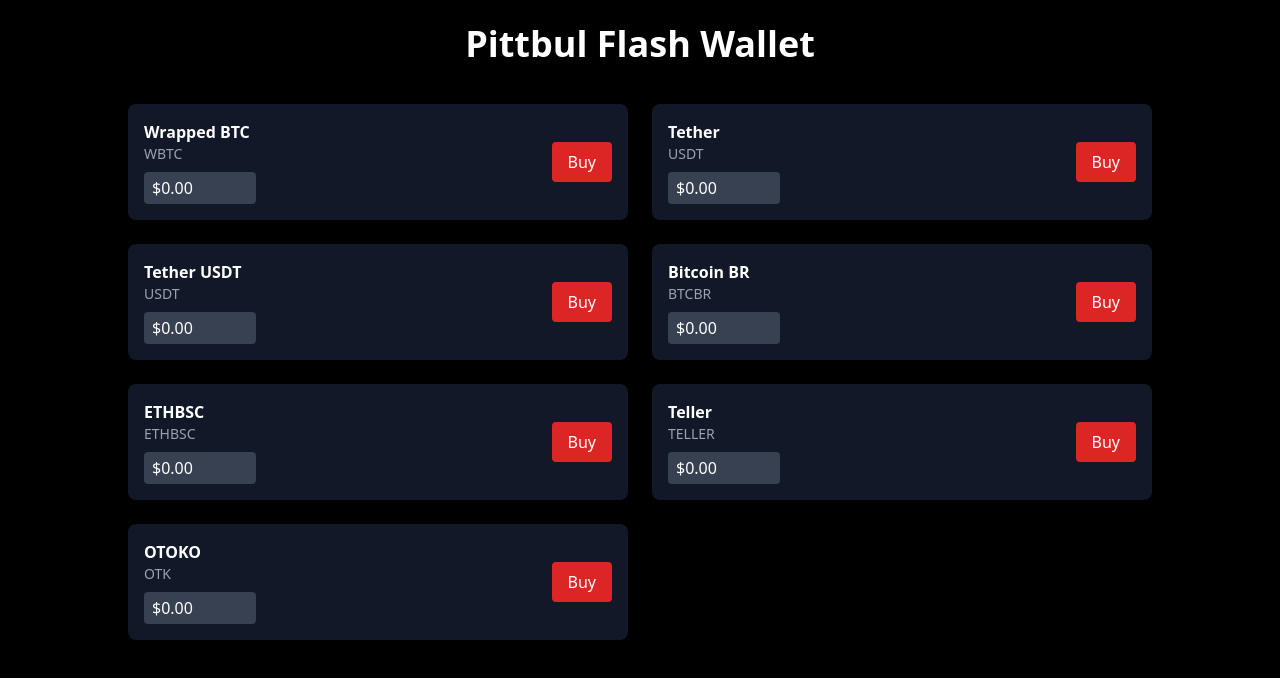
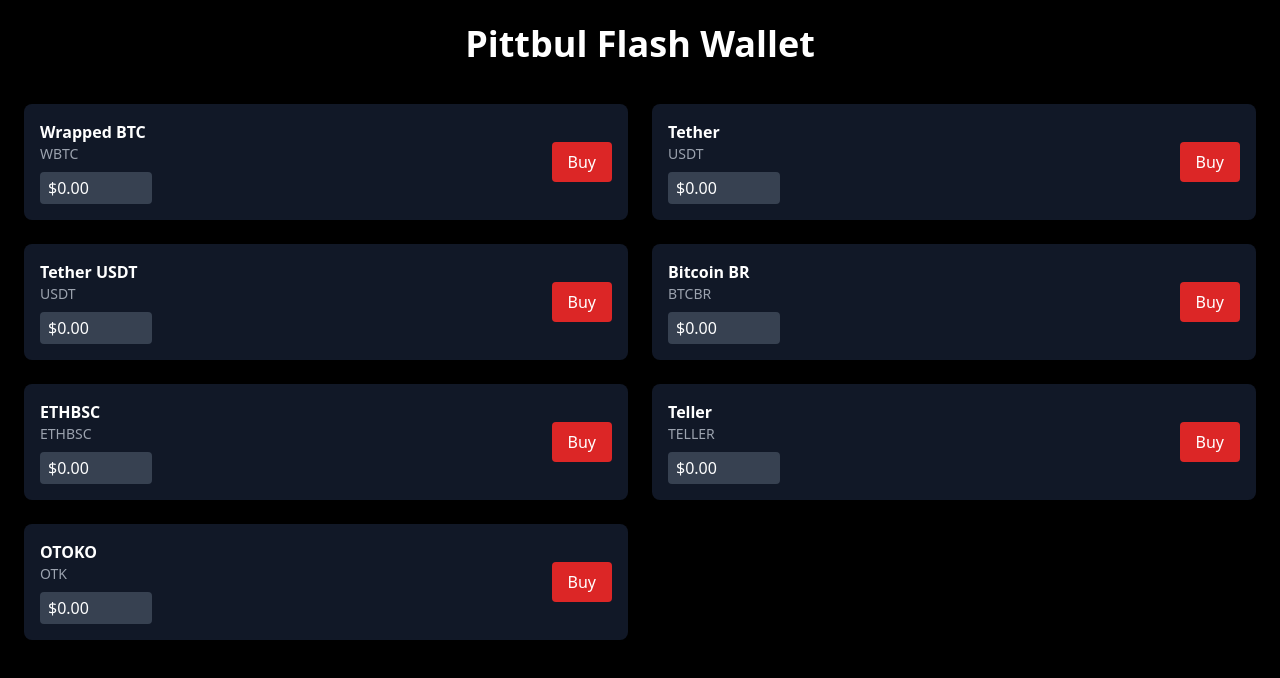
Before and after one commit to Tether-creator/pittbul-flash-wallet, a React (Vite) app: page / in a window 1280 px wide. Shown: the top 678 px of the page. Built offline with nearby package versions, Linux system fonts and the light colour scheme.

Commit message:
Update App.jsx

```diff
--- a/src/App.jsx
+++ b/src/App.jsx
@@ -9,7 +9,7 @@
 
   return (
     <div className="min-h-screen w-full bg-black text-white flex justify-center items-start p-6">
-      <div className="w-full max-w-5xl">
+      <div className="w-full max-w-full">
         <h1 className="text-4xl font-bold text-center mb-10">Pittbul Flash Wallet</h1>
 
         <div className="grid grid-cols-1 sm:grid-cols-2 gap-6">
```
